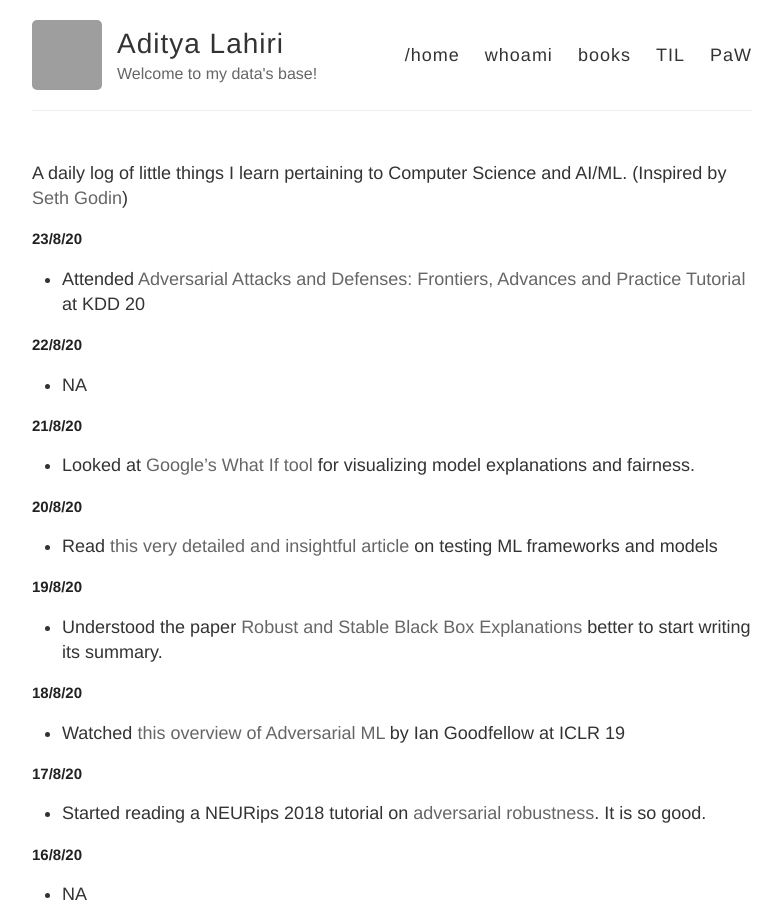
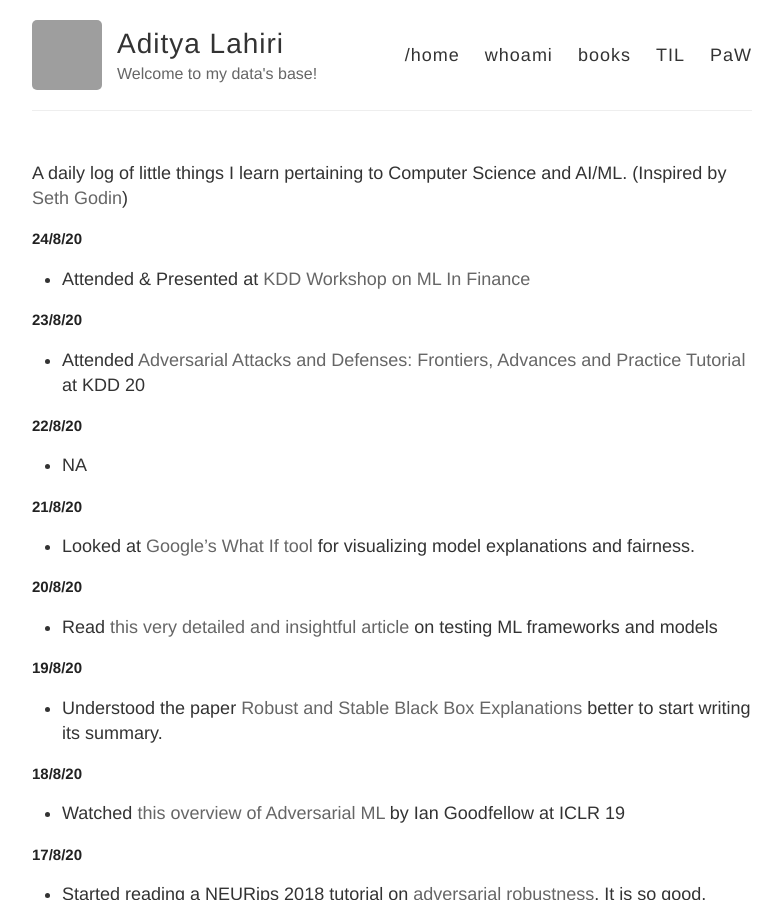
Before and after one commit to adityalahiri/adityalahiri.github.io, a Jekyll site: the page built from TIL.md, in a window 1280 px wide and 900 px high. Shown: the whole window, without its empty margins (248-1030 px from the left). Built offline with Jekyll 4.4.1, drawn with Linux system fonts in a browser that asks for light colours; our own code applies the rules of GitHub Pages for plain Markdown files; grey boxes are pictures that could not be loaded.

Commit message:
Update for 24/8

```diff
--- a/TIL.md
+++ b/TIL.md
@@ -1,5 +1,9 @@
 A daily log of little things I learn pertaining to Computer Science and AI/ML.
 (Inspired by [Seth Godin](https://seths.blog/))
+
+## 24/8/20
+
+* Attended & Presented at [KDD Workshop on ML In Finance](https://sites.google.com/view/kdd-mlf-2020/home?authuser=0)
 
 ## 23/8/20
 
```
